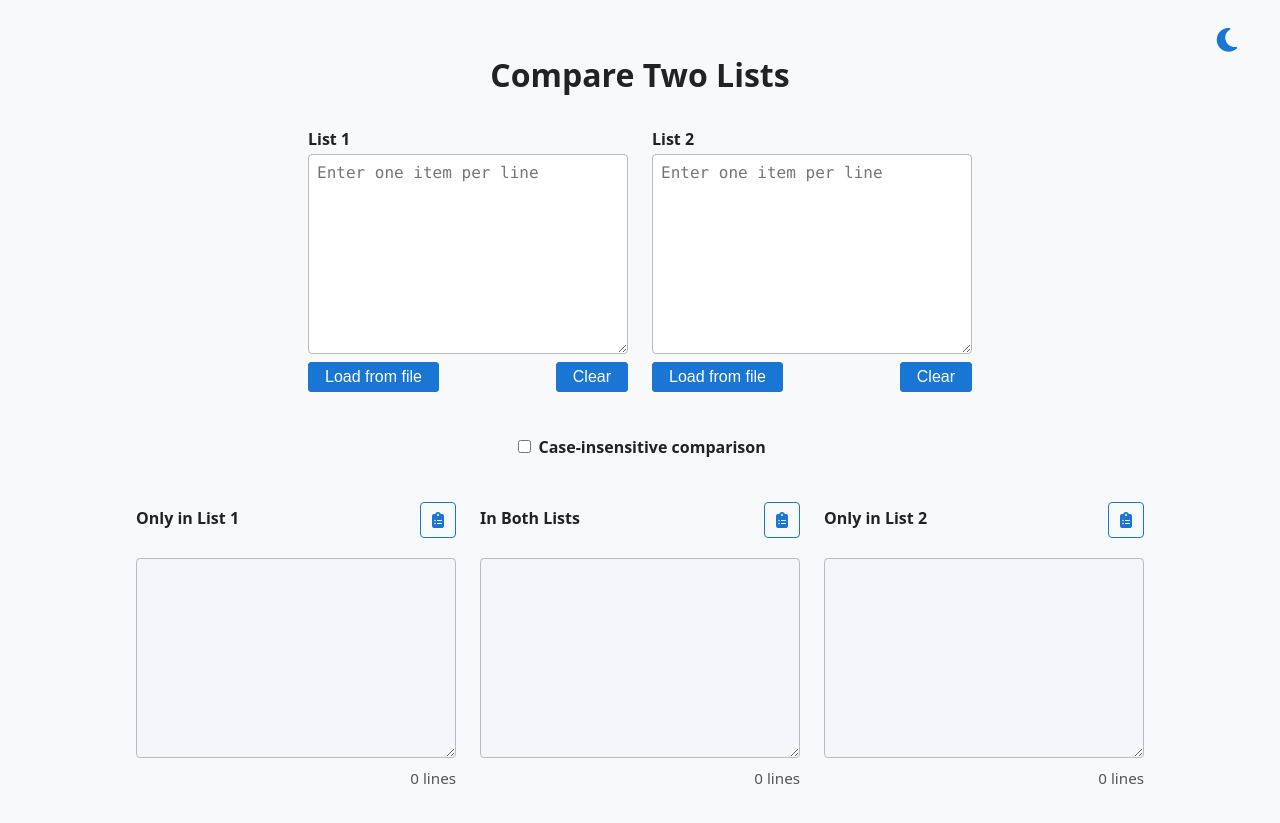
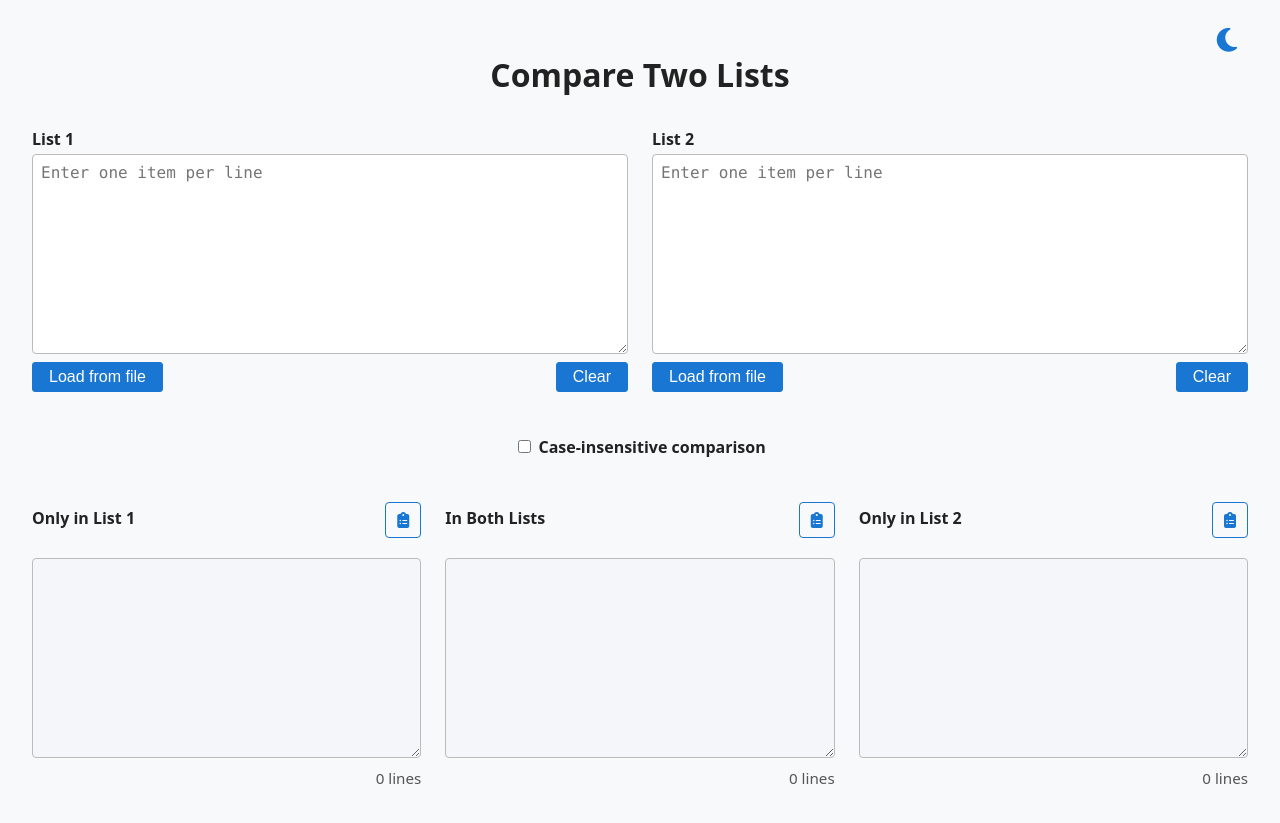
Before and after one commit to d-k-ivanov/d-k-ivanov.github.io, a Jekyll site: the page tools/compare-two-lists/index.html, which Jekyll copies as it is, in a window 1280 px wide. Shown: the top 823 px of the page. Built offline with Jekyll 4.4.1, drawn with Linux system fonts in a browser that asks for light colours.

Commit message:
two-lists adjust sizes

```diff
--- a/tools/compare-two-lists/index.html
+++ b/tools/compare-two-lists/index.html
@@ -79,14 +79,19 @@
             gap: var(--gap);
             justify-content: center;
             flex-wrap: wrap;
+            width: 100%;
+            box-sizing: border-box;
+            align-items: flex-start;
         }
 
         .field-group {
             display: flex;
             flex-direction: column;
             align-items: stretch;
-            min-width: var(--field-width);
-            max-width: var(--field-width);
+            min-width: 180px;
+            flex: 1 1 0;
+            /* Allow field to shrink/grow, but not below 180px */
+            max-width: 100%;
         }
 
         label {
@@ -96,7 +101,9 @@
 
         textarea,
         .output {
-            width: var(--field-width);
+            min-width: 120px;
+            min-height: 60px;
+            width: 100%;
             height: var(--field-height);
             font-family: var(--font-mono);
             font-size: 1rem;
@@ -108,7 +115,8 @@
             color: var(--fg);
             resize: vertical;
             margin-bottom: 0.5rem;
-            transition: border-color 0.2s, background 0.2s, color 0.2s;
+            transition: border-color 0.2s, background 0.2s, color 0.2s, width 0.2s;
+            overflow: auto;
         }
 
         textarea:focus,
@@ -184,7 +192,11 @@
             .inputs,
             .outputs {
                 flex-direction: column;
-                align-items: center;
+                align-items: stretch;
+            }
+
+            .field-group {
+                min-width: 0;
             }
         }
 
```
